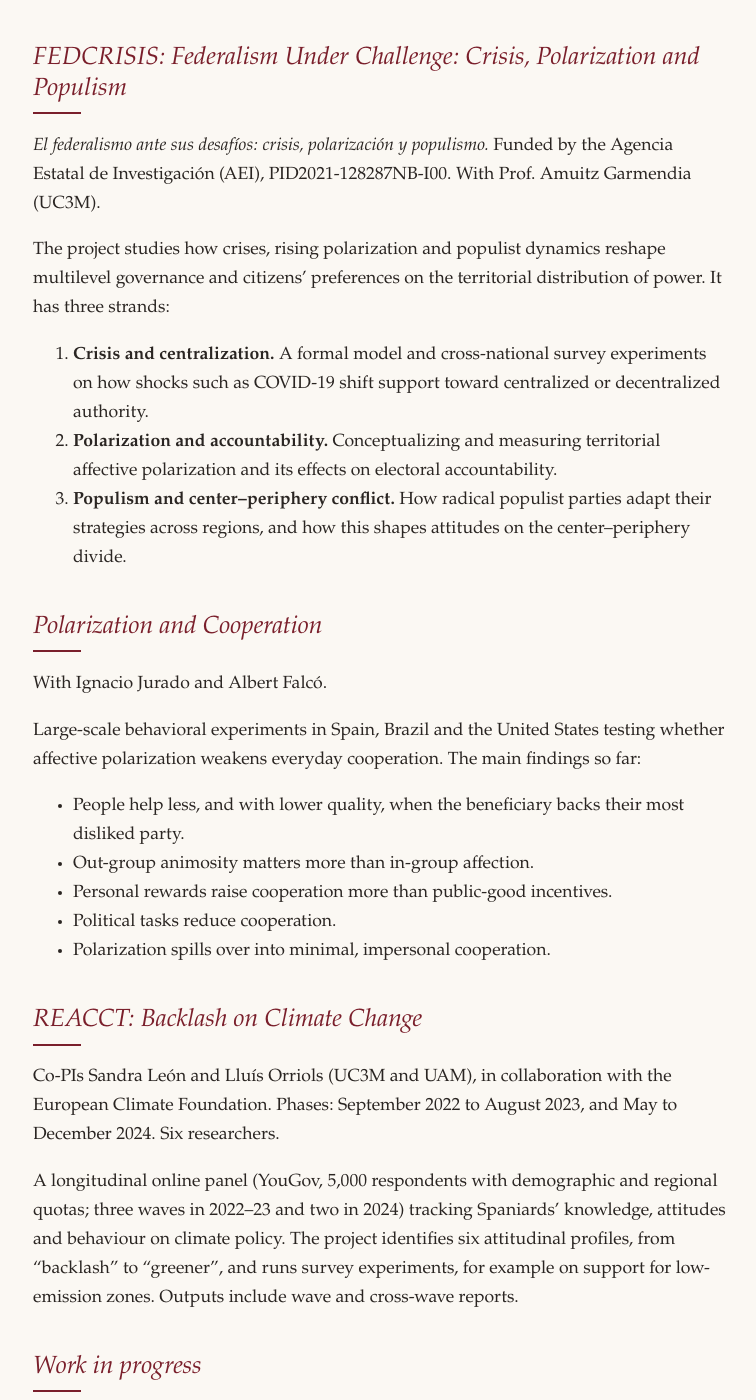
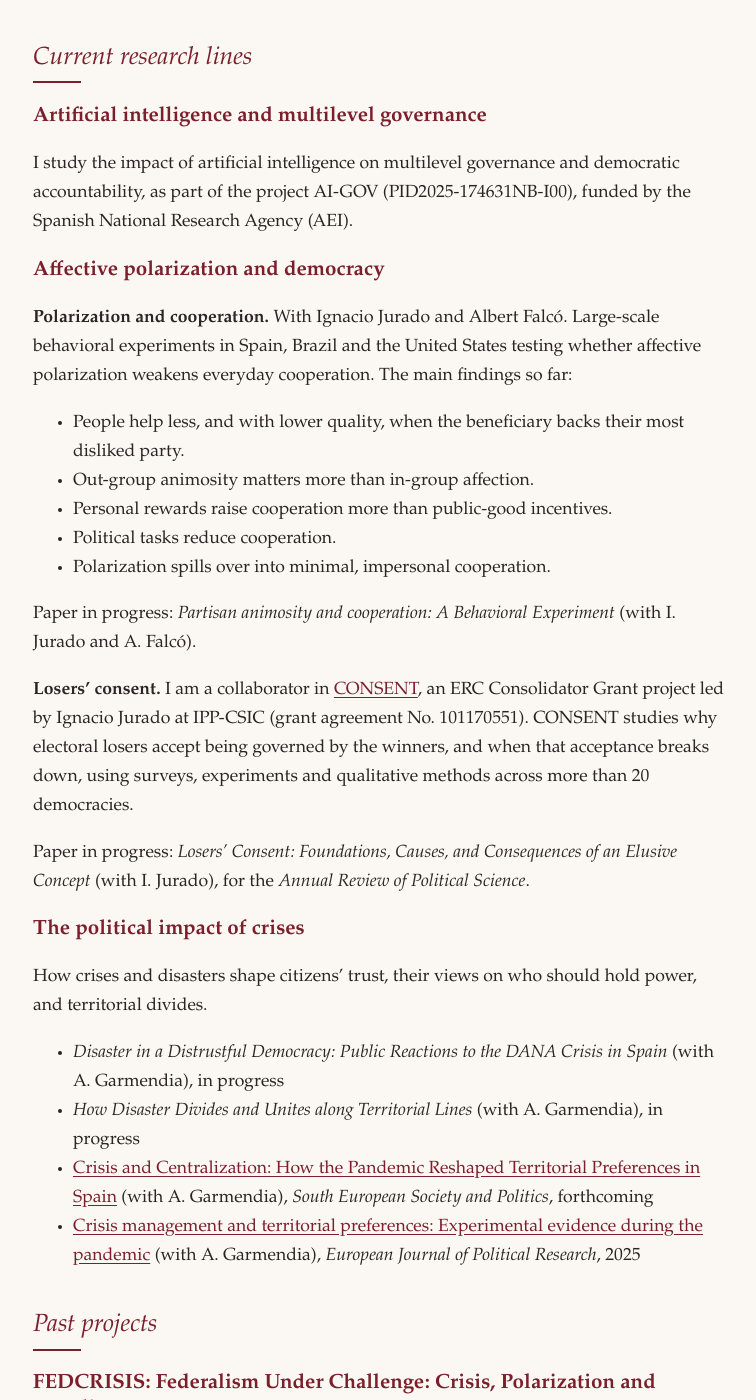
Before and after one commit to sandraleonalfonso/Sandra-Leon, a Jekyll site: the page built from research.md, in a window 1280 px wide and 1400 px high, scrolled down 351 px. Shown: the whole window, without its empty margins (259-1015 px from the left). Built offline with Jekyll 4.4.1, drawn with Linux system fonts in a browser that asks for light colours; some of the changed text lies outside the part shown.

Commit message:
Reorganise research page into three current lines and past projects
Co-Authored-By: Claude Opus 5.5 (1M context) <noreply@anthropic.com>
Claude-Session: https://claude.ai/code/session_01Csi1G9zYbePJE1osHYZ3KG

```diff
--- a/research.md
+++ b/research.md
@@ -2,11 +2,44 @@
 title: Research
 ref: research
 permalink: /research/
-description: "Research projects led by Sandra León: FEDCRISIS on federalism under crisis, polarization and populism; polarization and cooperation experiments; and REACCT on climate policy backlash in Spain."
+description: "Sandra León's current research: AI-GOV on artificial intelligence, multilevel governance and accountability; affective polarization and democracy, including the ERC CONSENT project; and the political impact of crises such as the DANA floods."
 ---
 My research examines decentralisation and federalism, affective polarization, and intergovernmental relations. I adopt a comparative perspective and employ quantitative methods to study the interaction between political institutions and electoral behaviour.
 
-## FEDCRISIS: Federalism Under Challenge: Crisis, Polarization and Populism
+## Current research lines
+
+### Artificial intelligence and multilevel governance
+
+I study the impact of artificial intelligence on multilevel governance and democratic accountability, as part of the project AI-GOV (PID2025-174631NB-I00), funded by the Spanish National Research Agency (AEI).
+
+### Affective polarization and democracy
+
+**Polarization and cooperation.** With Ignacio Jurado and Albert Falcó. Large-scale behavioral experiments in Spain, Brazil and the United States testing whether affective polarization weakens everyday cooperation. The main findings so far:
+
+- People help less, and with lower quality, when the beneficiary backs their most disliked party.
+- Out-group animosity matters more than in-group affection.
+- Personal rewards raise cooperation more than public-good incentives.
+- Political tasks reduce cooperation.
+- Polarization spills over into minimal, impersonal cooperation.
+
+Paper in progress: *Partisan animosity and cooperation: A Behavioral Experiment* (with I. Jurado and A. Falcó).
+
+**Losers' consent.** I am a collaborator in [CONSENT](https://ignaciojurado.com/consent), an ERC Consolidator Grant project led by Ignacio Jurado at IPP-CSIC (grant agreement No. 101170551). CONSENT studies why electoral losers accept being governed by the winners, and when that acceptance breaks down, using surveys, experiments and qualitative methods across more than 20 democracies.
+
+Paper in progress: *Losers' Consent: Foundations, Causes, and Consequences of an Elusive Concept* (with I. Jurado), for the *Annual Review of Political Science*.
+
+### The political impact of crises
+
+How crises and disasters shape citizens' trust, their views on who should hold power, and territorial divides.
+
+- *Disaster in a Distrustful Democracy: Public Reactions to the DANA Crisis in Spain* (with A. Garmendia), in progress
+- *How Disaster Divides and Unites along Territorial Lines* (with A. Garmendia), in progress
+- [Crisis and Centralization: How the Pandemic Reshaped Territorial Preferences in Spain]({{ '/publications/2026-crisis-centralization-how-pandemic-reshaped-territorial/' | relative_url }}) (with A. Garmendia), *South European Society and Politics*, forthcoming
+- [Crisis management and territorial preferences: Experimental evidence during the pandemic]({{ '/publications/2025-crisis-management-territorial-preferences-experimental-evidence/' | relative_url }}) (with A. Garmendia), *European Journal of Political Research*, 2025
+
+## Past projects
+
+### FEDCRISIS: Federalism Under Challenge: Crisis, Polarization and Populism
 
 *El federalismo ante sus desafíos: crisis, polarización y populismo.* Funded by the Agencia Estatal de Investigación (AEI), PID2021-128287NB-I00. With Prof. Amuitz Garmendia (UC3M).
 
@@ -16,24 +49,8 @@ The project studies how crises, rising polarization and populist dynamics reshap
 2. **Polarization and accountability.** Conceptualizing and measuring territorial affective polarization and its effects on electoral accountability.
 3. **Populism and center–periphery conflict.** How radical populist parties adapt their strategies across regions, and how this shapes attitudes on the center–periphery divide.
 
-## Polarization and Cooperation
-
-With Ignacio Jurado and Albert Falcó.
-
-Large-scale behavioral experiments in Spain, Brazil and the United States testing whether affective polarization weakens everyday cooperation. The main findings so far:
-
-- People help less, and with lower quality, when the beneficiary backs their most disliked party.
-- Out-group animosity matters more than in-group affection.
-- Personal rewards raise cooperation more than public-good incentives.
-- Political tasks reduce cooperation.
-- Polarization spills over into minimal, impersonal cooperation.
-
-## REACCT: Backlash on Climate Change
+### REACCT: Backlash on Climate Change
 
 Co-PIs Sandra León and Lluís Orriols (UC3M and UAM), in collaboration with the European Climate Foundation. Phases: September 2022 to August 2023, and May to December 2024. Six researchers.
 
 A longitudinal online panel (YouGov, 5,000 respondents with demographic and regional quotas; three waves in 2022–23 and two in 2024) tracking Spaniards' knowledge, attitudes and behaviour on climate policy. The project identifies six attitudinal profiles, from "backlash" to "greener", and runs survey experiments, for example on support for low-emission zones. Outputs include wave and cross-wave reports.
-
-## Work in progress
-
-See the [work in progress](../publications/#work-in-progress) on the publications page.
```
Also changed, not shown: publications.md (+1 -0 lines).
